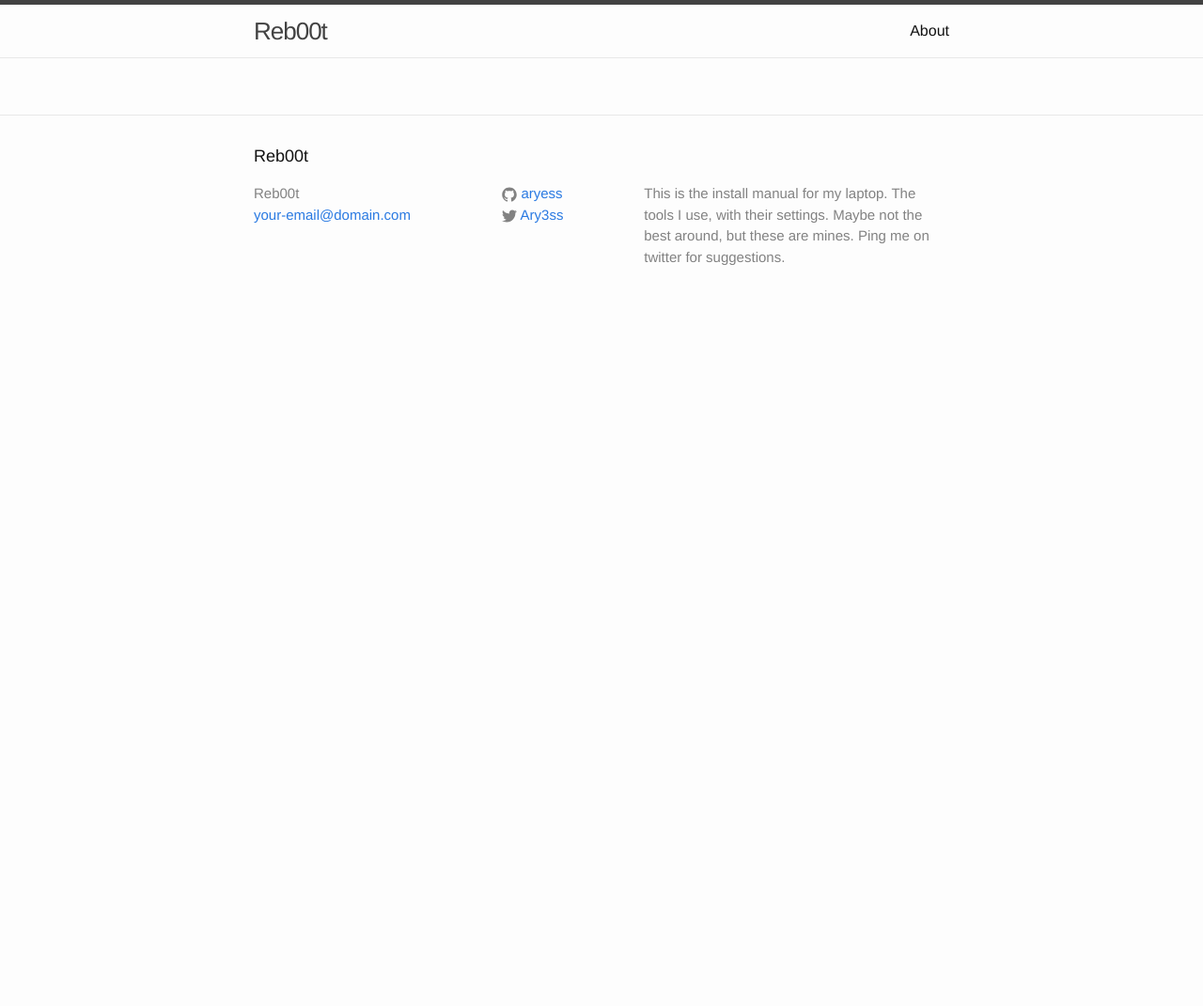
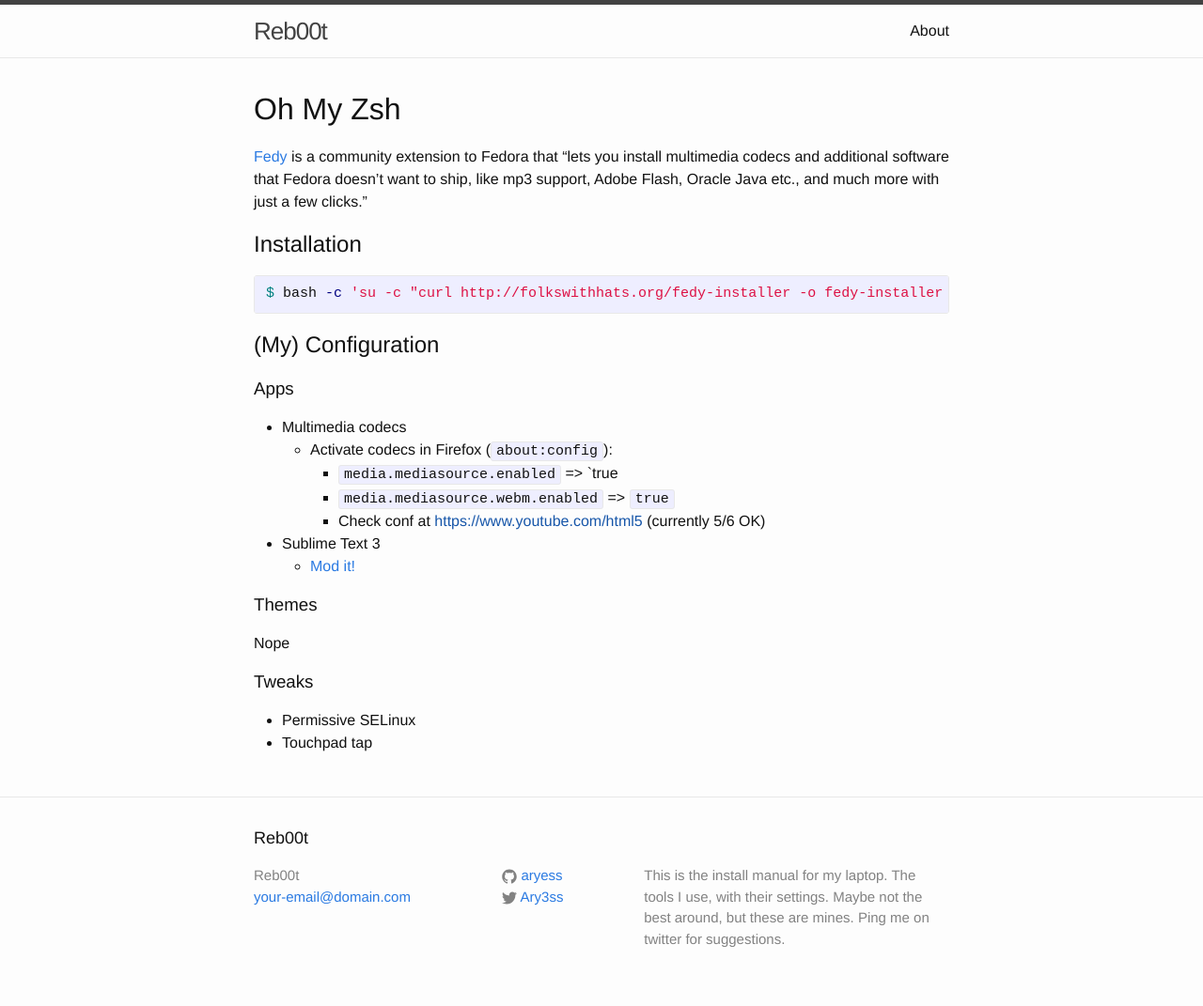
Before and after one commit to Aryess/reb00t, a Jekyll site: the page built from system/fedy.md, in a window 1280 px wide. Shown: the whole page at 94% size. Built offline with Jekyll 4.4.1, drawn with Linux system fonts in a browser that asks for light colours; before the commit the page ends 900 px from its top, so only the background shows below that.

Commit message:
Adding page for Fedy

```diff
--- a/system/fedy.md
+++ b/system/fedy.md
@@ -1,3 +1,33 @@
 ---
 layout: default
 ---
+
+# Oh My Zsh
+
+[Fedy][fedy] is a community extension to Fedora that "lets you install multimedia codecs and additional software that Fedora doesn't want to ship, like mp3 support, Adobe Flash, Oracle Java etc., and much more with just a few clicks."
+
+[fedy]: http://folkswithhats.org/
+
+## Installation
+
+{% highlight sh %}
+$ bash -c 'su -c "curl http://folkswithhats.org/fedy-installer -o fedy-installer && chmod +x fedy-installer && ./fedy-installer"'
+{% endhighlight %}
+
+## (My) Configuration
+
+### Apps
+* Multimedia codecs
+	* Activate codecs in Firefox (`about:config`):
+		* `media.mediasource.enabled` => `true
+		* `media.mediasource.webm.enabled` => `true`
+		* Check conf at [https://www.youtube.com/html5]() (currently 5/6 OK)
+* Sublime Text 3
+	* [Mod it!](/dev/subl.html)
+
+### Themes
+Nope
+
+### Tweaks
+* Permissive SELinux
+* Touchpad tap
```
